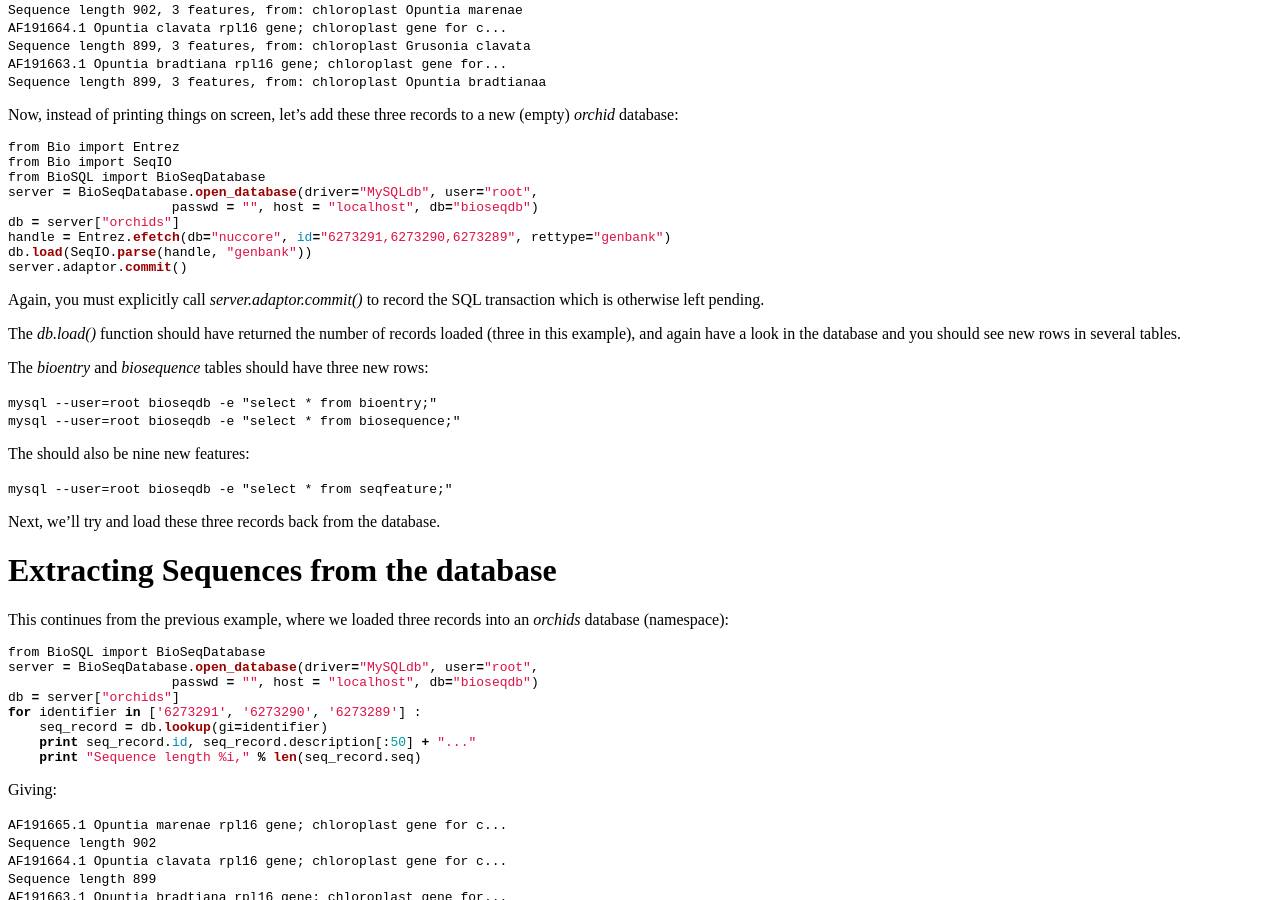
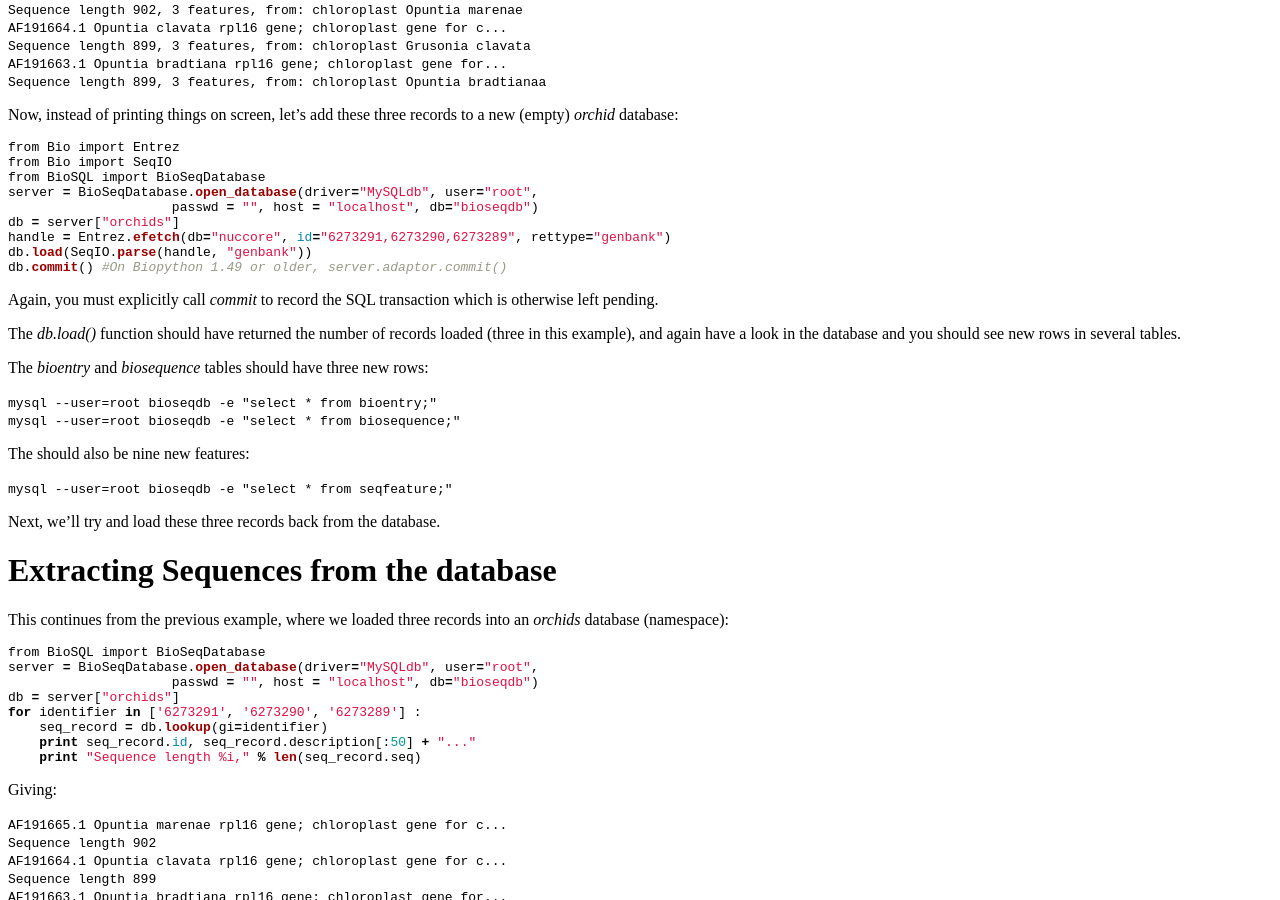
Before and after one commit to biopython/biopython.github.io, a Jekyll site: the page built from wiki/BioSQL.md, in a window 1280 px wide and 900 px high, scrolled down 4277 px. Built offline with Jekyll 4.4.1, drawn with Linux system fonts in a browser that asks for light colours.

Commit message:
/* Loading Sequences into a database */ Commit

````diff
--- a/wiki/BioSQL.md
+++ b/wiki/BioSQL.md
@@ -349,11 +349,11 @@ server = BioSeqDatabase.open_database(driver="MySQLdb", user="root",
 db = server["orchids"]
 handle = Entrez.efetch(db="nuccore", id="6273291,6273290,6273289", rettype="genbank")
 db.load(SeqIO.parse(handle, "genbank"))
-server.adaptor.commit()
+db.commit() #On Biopython 1.49 or older, server.adaptor.commit()
 ```
 
-Again, you must explicitly call *server.adaptor.commit()* to record the
-SQL transaction which is otherwise left pending.
+Again, you must explicitly call *commit* to record the SQL transaction
+which is otherwise left pending.
 
 The *db.load()* function should have returned the number of records
 loaded (three in this example), and again have a look in the database
````
Also changed, not shown: 1 other file.
